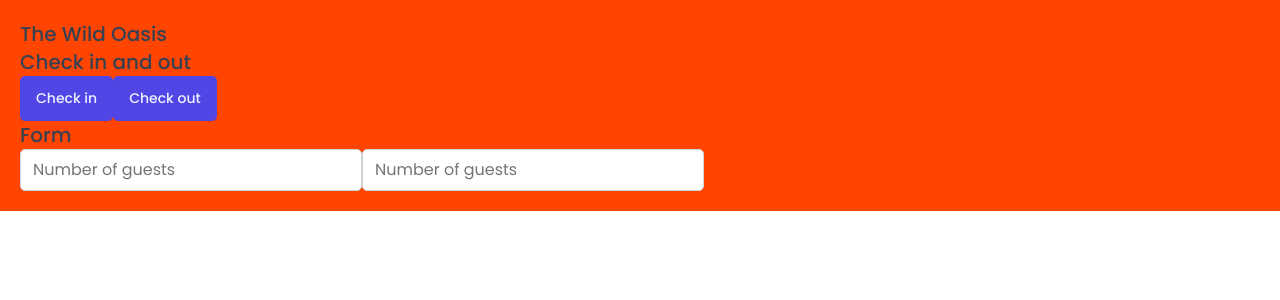
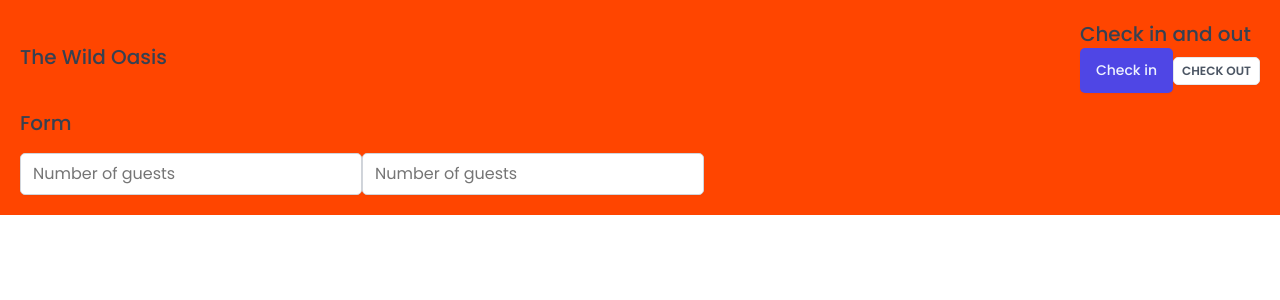
Before and after one commit to agpavlik/Oasis-Backside, a React (Vite) app: page / in a window 1280 px wide. Shown: the top 300 px of the page. Built offline with nearby package versions, Linux system fonts and the light colour scheme; a web font is replaced by a local one.

Commit message:
Add 'Row' and update 'Button'

```diff
--- a/src/App.jsx
+++ b/src/App.jsx
@@ -10,6 +10,7 @@
 import Button from "./ui/Button";
 import Input from "./ui/Input";
 import Heading from "./ui/Heading";
+import Row from "./ui/Row";
 
 const StyledApp = styled.div`
   background-color: orangered;
@@ -21,14 +22,29 @@
     <>
       <GlobalStyles />
       <StyledApp>
+        <Row>
+          <Row type="horizontal">
             <Heading as="h1">The Wild Oasis</Heading>
+            <div>
               <Heading as="h2">Check in and out</Heading>
               <Button onClick={() => alert("Check in")}>Check in</Button>
-        <Button onClick={() => alert("Check out")}>Check out</Button>
-
+              <Button
+                variation="secondary"
+                size="small"
+                onClick={() => alert("Check out")}
+              >
+                Check out
+              </Button>
+            </div>
+          </Row>
+          <Row>
             <Heading as="h3">Form</Heading>
+            <form>
               <Input type="number" placeholder="Number of guests" />
               <Input type="number" placeholder="Number of guests" />
+            </form>
+          </Row>
+        </Row>
       </StyledApp>
     </>
   );
--- a/src/ui/Button.jsx
+++ b/src/ui/Button.jsx
@@ -49,19 +49,14 @@
 };
 
 const Button = styled.button`
-  font-size: 1.4rem;
-  padding: 1.2rem 1.6rem;
-  font-weight: 500;
   border: none;
   border-radius: var(--border-radius-sm);
-  background-color: var(--color-brand-600);
-  color: var(--color-brand-50);
   box-shadow: var(--shadow-sm);
-  cursor: pointer;
 
-  &:hover {
-    background-color: var(--color-brand-700);
-  }
+  ${(props) => sizes[props.size]}
+  ${(props) => variations[props.variation]}
 `;
 
+Button.defaultProps = { variation: "primary", size: "medium" };
+
 export default Button;
--- /dev/null
+++ b/src/ui/Row.jsx
@@ -0,0 +1,21 @@
+import styled, { css } from "styled-components";
+
+const Row = styled.div`
+  display: flex;
+  ${(props) =>
+    props.type === "horizontal" &&
+    css`
+      justify-content: space-between;
+      align-items: center;
+    `};
+  ${(props) =>
+    props.type === "vertical" &&
+    css`
+      flex-direction: column;
+      gap: 1.6rem;
+    `};
+`;
+
+Row.defaultProps = { type: "vertical" };
+
+export default Row;
```
Lines whose indentation alone changed are shown as unchanged.
